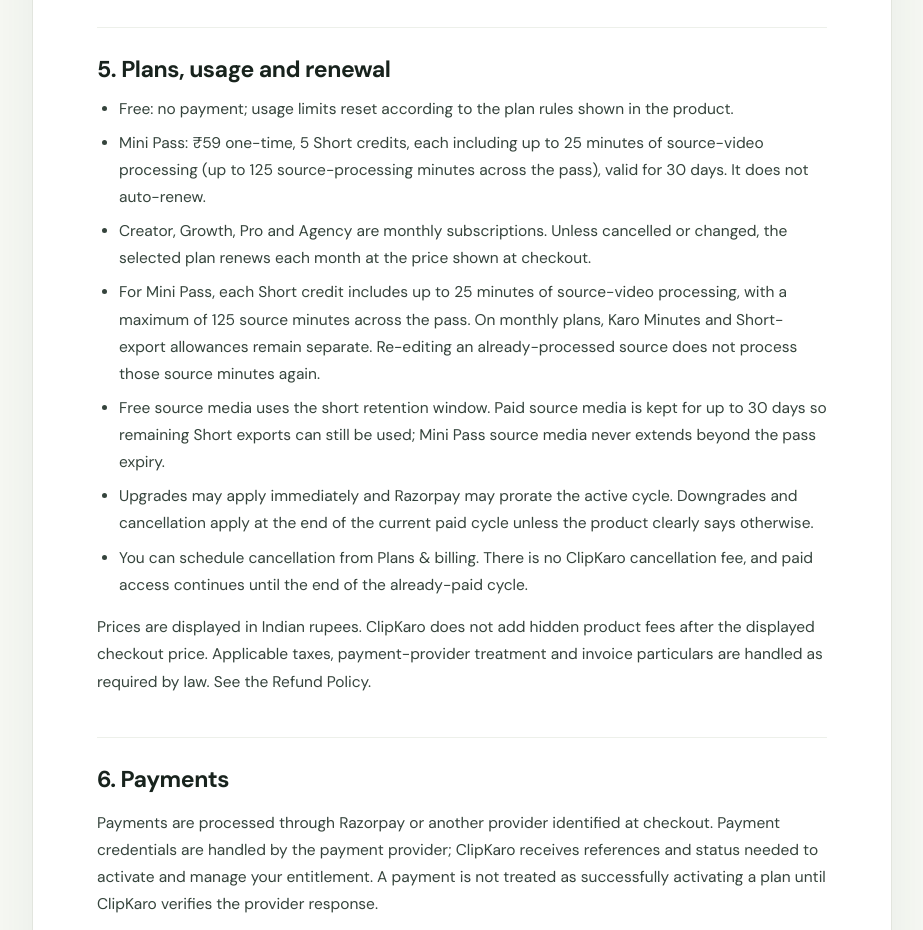
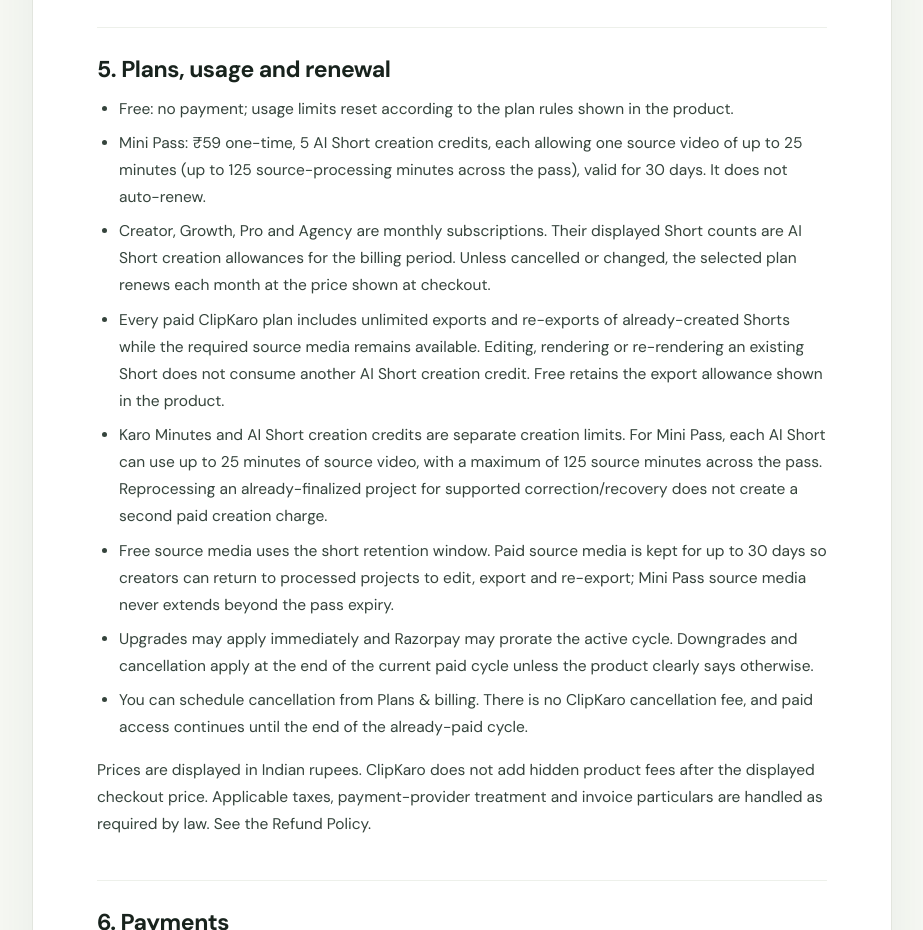
Before and after one commit to faikmulla6-cpu/Clipkaro, a Next.js app in the folder frontend/: page /terms in a window 1280 px wide. Shown: the part 2460-3390 px from the top of the page, without its empty margins (178-1101 px from the left). Built offline with nearby package versions, Linux system fonts and the light colour scheme; no server answers.

Commit message:
Align Terms with AI Short creation credits

```diff
--- a/frontend/app/terms/page.tsx
+++ b/frontend/app/terms/page.tsx
@@ -29,10 +29,11 @@ export default function TermsPage() {
     <LegalSection title="5. Plans, usage and renewal">
       <LegalList items={[
         <>Free: no payment; usage limits reset according to the plan rules shown in the product.</>,
-        <>Mini Pass: ₹59 one-time, 5 Short credits, each including up to 25 minutes of source-video processing (up to 125 source-processing minutes across the pass), valid for 30 days. It does not auto-renew.</>,
-        <>Creator, Growth, Pro and Agency are monthly subscriptions. Unless cancelled or changed, the selected plan renews each month at the price shown at checkout.</>,
-        <>For Mini Pass, each Short credit includes up to 25 minutes of source-video processing, with a maximum of 125 source minutes across the pass. On monthly plans, Karo Minutes and Short-export allowances remain separate. Re-editing an already-processed source does not process those source minutes again.</>,
-        <>Free source media uses the short retention window. Paid source media is kept for up to 30 days so remaining Short exports can still be used; Mini Pass source media never extends beyond the pass expiry.</>,
+        <>Mini Pass: ₹59 one-time, 5 AI Short creation credits, each allowing one source video of up to 25 minutes (up to 125 source-processing minutes across the pass), valid for 30 days. It does not auto-renew.</>,
+        <>Creator, Growth, Pro and Agency are monthly subscriptions. Their displayed Short counts are AI Short creation allowances for the billing period. Unless cancelled or changed, the selected plan renews each month at the price shown at checkout.</>,
+        <>Every paid ClipKaro plan includes unlimited exports and re-exports of already-created Shorts while the required source media remains available. Editing, rendering or re-rendering an existing Short does not consume another AI Short creation credit. Free retains the export allowance shown in the product.</>,
+        <>Karo Minutes and AI Short creation credits are separate creation limits. For Mini Pass, each AI Short can use up to 25 minutes of source video, with a maximum of 125 source minutes across the pass. Reprocessing an already-finalized project for supported correction/recovery does not create a second paid creation charge.</>,
+        <>Free source media uses the short retention window. Paid source media is kept for up to 30 days so creators can return to processed projects to edit, export and re-export; Mini Pass source media never extends beyond the pass expiry.</>,
         <>Upgrades may apply immediately and Razorpay may prorate the active cycle. Downgrades and cancellation apply at the end of the current paid cycle unless the product clearly says otherwise.</>,
         <>You can schedule cancellation from Plans & billing. There is no ClipKaro cancellation fee, and paid access continues until the end of the already-paid cycle.</>,
       ]}/>
```
